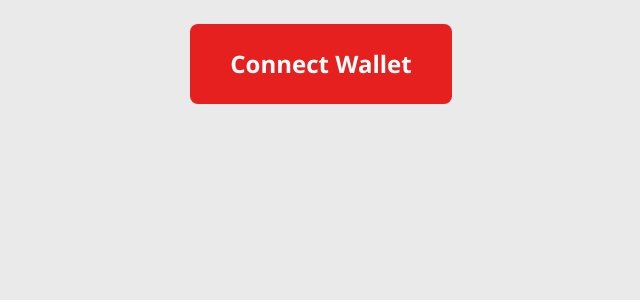
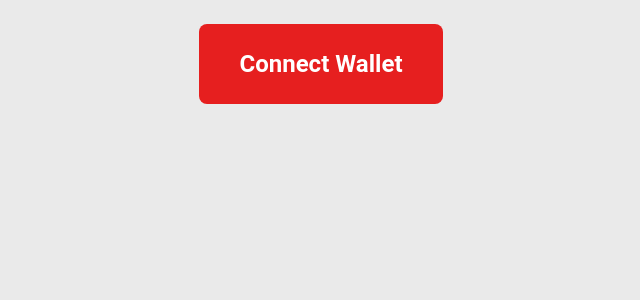
Before and after one commit to TechTalkZach/Blockchain-Goalsetting-Board, a Next.js app in the folder src/: page / in a window 1280 px wide. Shown: the top 300 px of the page, without its empty margins (319-959 px from the left). Built offline with nearby package versions, Linux system fonts and the light colour scheme.

Commit message:
Update globals.css

```diff
--- a/src/styles/globals.css
+++ b/src/styles/globals.css
@@ -6,7 +6,7 @@ html,
 body {
   padding: 0;
   margin: 0;
-  font-family: Segoe UI, Roboto, Oxygen,
+  font-family: Roboto, Oxygen,
     Ubuntu, Cantarell, Fira Sans, Droid Sans, Helvetica Neue, sans-serif;
 }
 
@@ -165,6 +165,9 @@ img, svg, video, canvas, audio, iframe, embed, object {
   font-size: 1.25rem;
   line-height: 1.75rem;
 }
+.ml-10 {
+    margin-left: 2.5rem;
+}
 
 .p-\[20px\] {
   padding: 20px;
```
